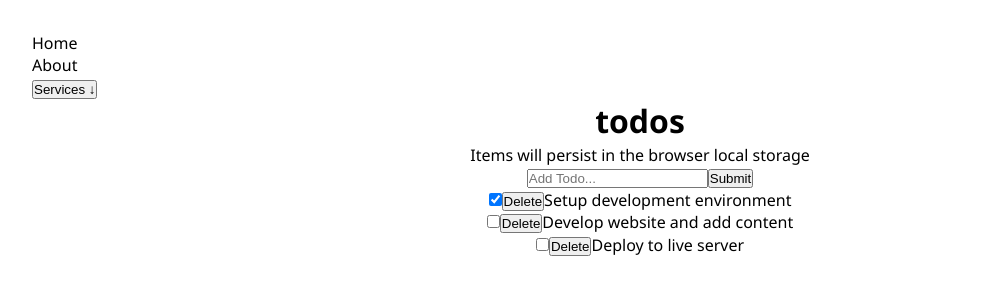
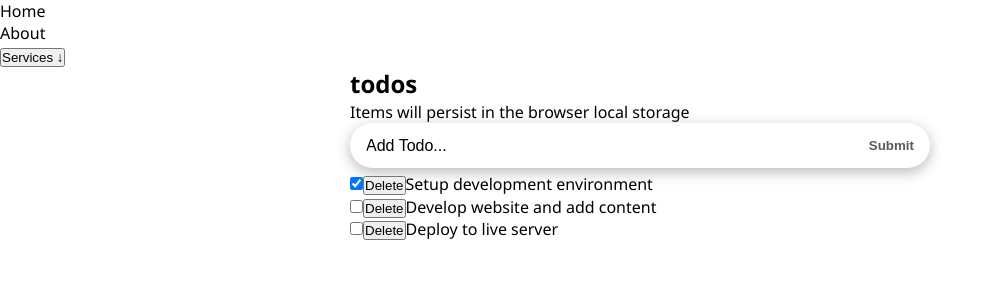
Before and after one commit to Timbar09/React-Todo-App, a React (Vite) app: page / in a window 1280 px wide. Shown: the top 300 px of the page, without its empty margins (0-998 px from the left). Built offline with nearby package versions, Linux system fonts and the light colour scheme.

Commit message:
Add styling to todos form

```diff
--- a/src/components/Header/Header.jsx
+++ b/src/components/Header/Header.jsx
@@ -1,4 +1,4 @@
-import './Header.css';
+import '@/styles/Header.css';
 import Navbar from '@/components/Header/Navbar';
 
 const Header = () => {
--- a/src/components/InputTodo.jsx
+++ b/src/components/InputTodo.jsx
@@ -21,11 +21,17 @@ const InputTodo = ({ addTodoItem }) => {
 
   return (
     <>
-      <form onSubmit={handleSubmit}>
-        <input type="text" placeholder="Add Todo..." value={title} onChange={handleChange} />
-        <button>Submit</button>
+      <form onSubmit={handleSubmit} className="form container-px">
+        <input
+          className="input-text"
+          type="text"
+          placeholder="Add Todo..."
+          value={title}
+          onChange={handleChange}
+        />
+        <button className="input-submit">Submit</button>
       </form>
-      <span>{message}</span>
+      <span className="submit-warning">{message}</span>
     </>
   );
 };
--- a/src/components/TodoApp.jsx
+++ b/src/components/TodoApp.jsx
@@ -1,16 +1,17 @@
 import '@/styles/TodoApp.css';
-import { useState } from 'react';
 import TodosHeader from '@/components/TodosHeader';
 import TodosLogic from '@/components/TodosLogic';
 
 function TodoApp() {
-  const [count, setCount] = useState(0);
-
   return (
-    <>
-      <TodosHeader />
-      <TodosLogic />
-    </>
+    <section className="todos">
+      <div className="container">
+        <div className="todos-content">
+          <TodosHeader />
+          <TodosLogic />
+        </div>
+      </div>
+    </section>
   );
 }
 
--- a/src/styles/TodoApp.css
+++ b/src/styles/TodoApp.css
@@ -1,12 +1,46 @@
-#root {
-  max-width: 1280px;
+.todos-content {
+  max-width: 580px;
   margin: 0 auto;
-  padding: 2rem;
-  text-align: center;
 }
 
-ul {
-  padding: 0;
-  margin: 0;
-  list-style: none;
+.form {
+  display: flex;
+  border-radius: 10rem;
+  box-shadow: 0 4px 14px 0 rgba(70, 70, 70, 0.38);
+  justify-content: space-between;
+  background: #fff;
+  font-size: 1rem;
 }
+
+.input-text {
+  width: 85%;
+  padding-right: 0.5rem;
+  border-radius: 10rem;
+  font-size: 1rem;
+}
+
+.input-text::placeholder {
+  color: #000;
+}
+
+.input-submit {
+  background: transparent;
+  color: #5b5b5b;
+  text-transform: capitalize;
+  cursor: pointer;
+  font-weight: 600;
+}
+
+.input-text,
+.input-submit {
+  height: 45px;
+  outline: none;
+  border: none;
+}
+
+.submit-warning {
+  font-size: 13px;
+  color: red;
+  margin-top: 5px;
+  display: block;
+}
--- a/src/styles/index.css
+++ b/src/styles/index.css
@@ -12,3 +12,23 @@ body {
   height: 100vh;
   font-weight: 400;
 }
+
+.container {
+  max-width: 85em;
+  margin: auto;
+}
+
+.container-pall {
+  padding: 1rem;
+}
+
+.container-px {
+  padding-left: 1rem;
+  padding-right: 1rem;
+}
+
+ul {
+  padding: 0;
+  margin: 0;
+  list-style: none;
+}
```
Also changed, not shown: src/styles/Header.css (renamed from src/components/Header/Header.css).
